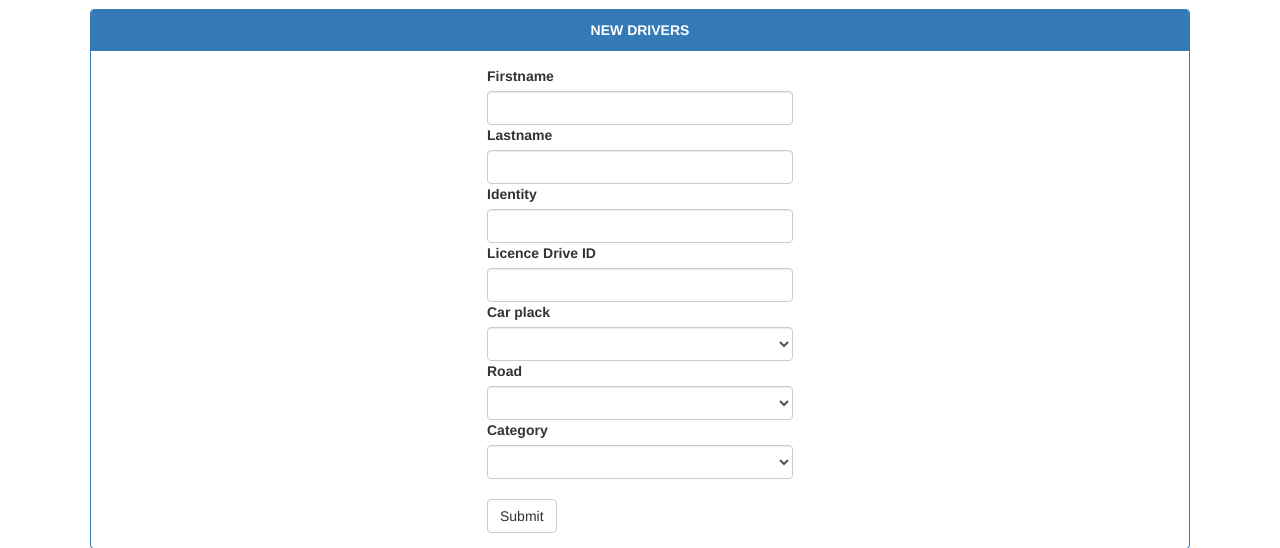
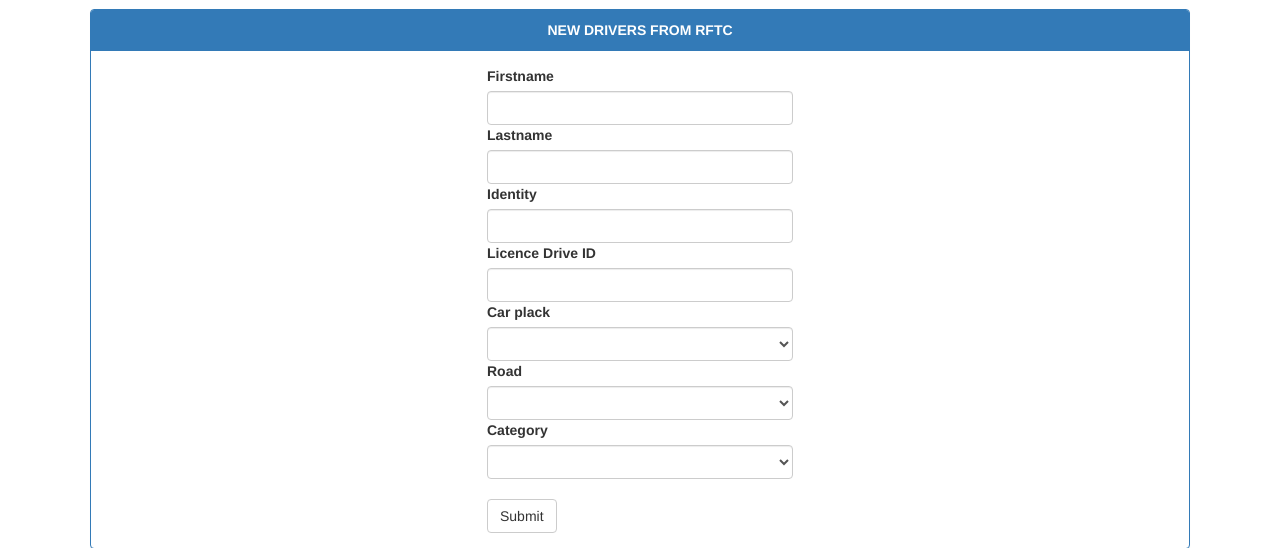
Before and after one commit to Emmizo/rftc, a PHP site: page / in a window 1280 px wide. Shown: the part 51-599 px from the top of the page. Run offline with PHP 8.4, Linux system fonts and the light colour scheme; a user stored in the database is signed in; data comes from the database, SQL or seed files in the repository; some libraries are stand-ins or nearby versions; some web fonts are replaced.

Commit message:
Modified

```diff
--- a/index.php
+++ b/index.php
@@ -9,7 +9,7 @@ include('connect.php');
 </head>
 <body>
 <div class="panel panel-primary" style=" max-width: 1100px; margin: auto;">
-<div class="panel-heading"><center><strong>NEW DRIVERS</strong></center></div>
+<div class="panel-heading"><center><strong>NEW DRIVERS FROM RFTC</strong></center></div>
    <div class="panel-body">
     <form class="form-horizontal" method="POST" name="drivers"  onsubmit="return validateform()">
     			<div class="row"  >
```
